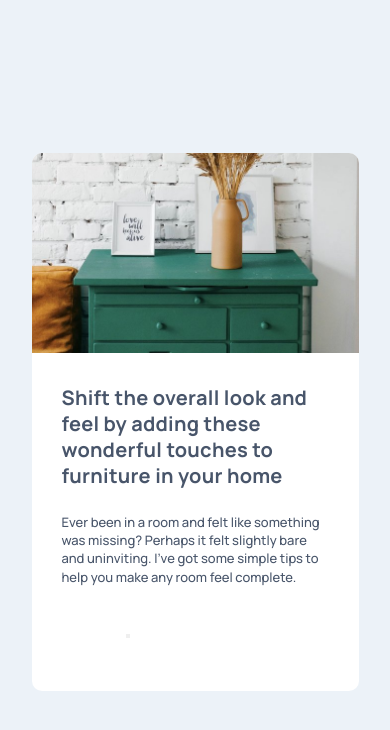
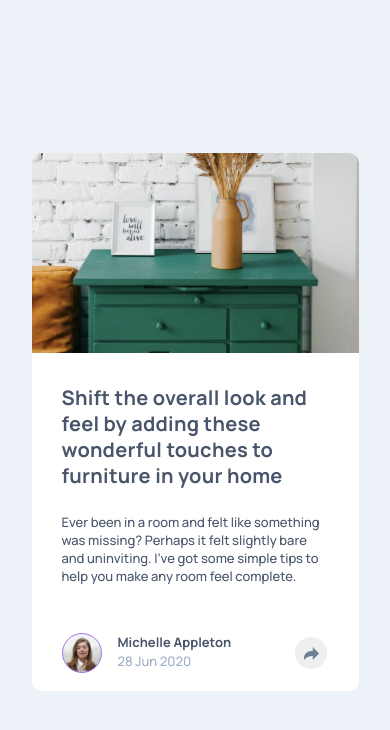
Before and after one commit to ernur-burshak/Article-preview-component, a plain HTML site: page index.html in a window 390 px wide. Drawn offline with Linux system fonts and the light colour scheme.

Commit message:
finish the mobile version

```diff
--- a/index.html
+++ b/index.html
@@ -26,24 +26,26 @@
       <div class="image"></div>
       <div class="description-container">
         <div class="description">
-          <div class="main-description">
+          <h1 class="main-description">
             Shift the overall look and feel by adding these wonderful touches to
             furniture in your home
-          </div>
-          <div class="secondary-description">
+          </h1>
+          <p class="secondary-description">
             Ever been in a room and felt like something was missing? Perhaps it
             felt slightly bare and uninviting. I’ve got some simple tips to help
             you make any room feel complete.
-          </div>
+          </p>
         </div>
         <div class="author-container">
           <div class="author">
-            <div></div>
-            <div></div>
+            <div class="author-img"></div>
+            <div class="author-data">
+              <h2 class="author-name">Michelle Appleton</h2>
+              <p class="author-time">28 Jun 2020</p>
+            </div>
           </div>
           <button class="share-button"></button>
         </div>
-        <div></div>
       </div>
     </main>
     <!--Shift the overall look and feel by adding these wonderful touches to
--- a/style/style.css
+++ b/style/style.css
@@ -14,7 +14,7 @@
 
 html,
 body {
-  height: 100%;
+  min-height: 100%;
   display: flex;
   justify-content: center;
   align-items: center;
@@ -24,12 +24,13 @@ body {
 
 main {
   width: 20.4375rem;
-  height: 33.625rem;
+  height: auto;
   border-radius: 10px;
   background-color: white;
   display: flex;
   flex-direction: column;
   gap: 2rem;
+  padding-bottom: 1.125rem;
 }
 
 .image {
@@ -76,11 +77,54 @@ main {
 .author-container {
   display: flex;
   flex-direction: row;
+  align-items: center;
   gap: 4rem;
   width: 100%;
   height: auto;
 }
 
+.author {
+  display: flex;
+  flex-direction: row;
+  gap: 1rem;
+}
+
+.author-img {
+  width: 40px;
+  height: 40px;
+  border-radius: 50%;
+  background-size: cover;
+  background-position: center;
+  background-image: url(../images/avatar-michelle.jpg);
+  border: 1px solid #a775f1;
+}
+
+.author-name {
+  font-weight: bold;
+  line-height: 140%;
+  letter-spacing: 0.012%;
+  font-size: 0.8125rem;
+  color: #48556a;
+}
+
+.author-time {
+  font-weight: 500;
+  line-height: 140%;
+  letter-spacing: 0.012%;
+  font-size: 0.8125rem;
+  color: #9daec2;
+}
+
+.share-button {
+  height: 32px;
+  width: 32px;
+  background-image: url(../images/icon-share.svg);
+  background-repeat: no-repeat;
+  background-position: center;
+  border-radius: 50%;
+  border: none;
+}
+
 .attribution {
   display: none;
 }
```
